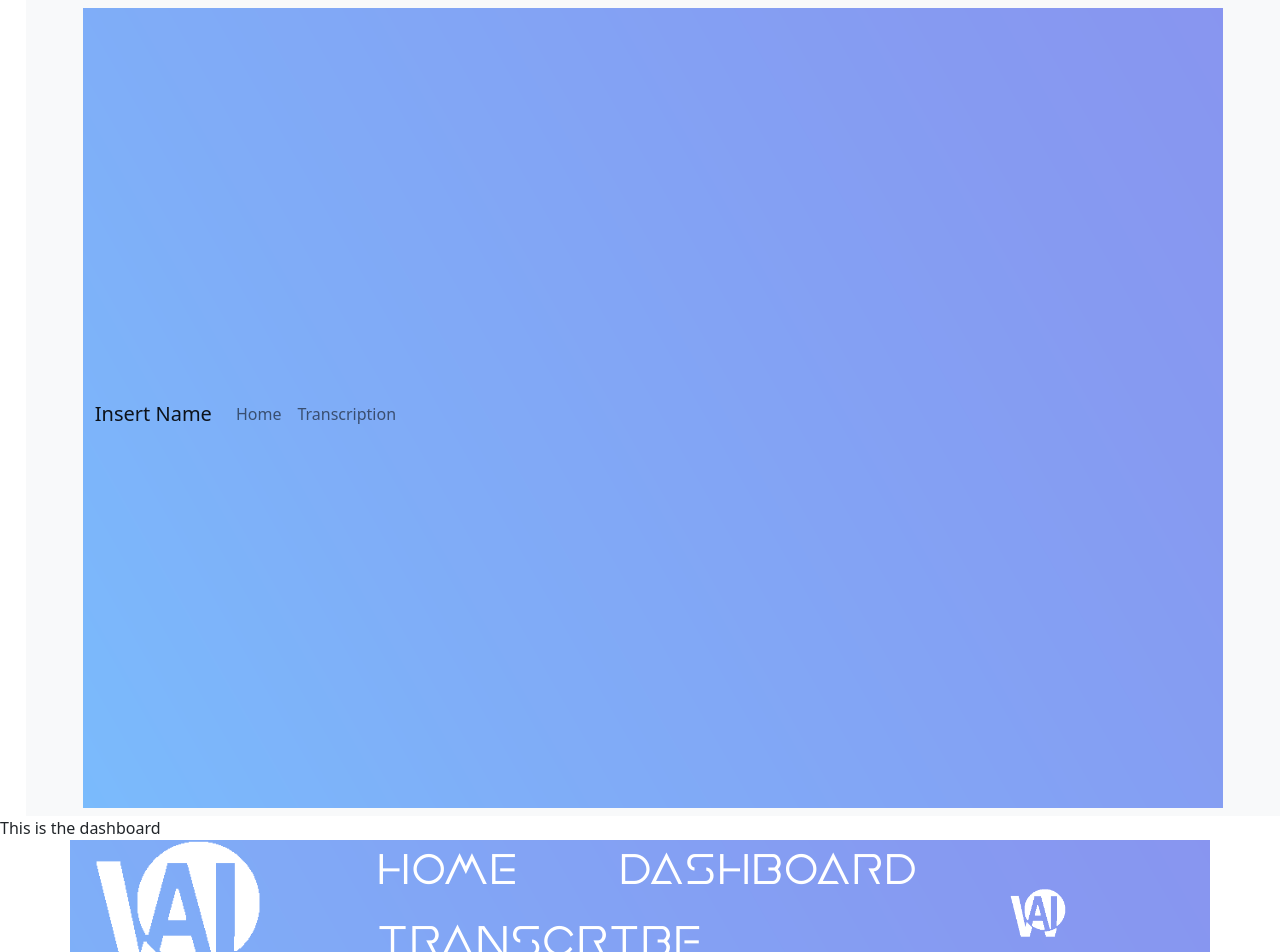
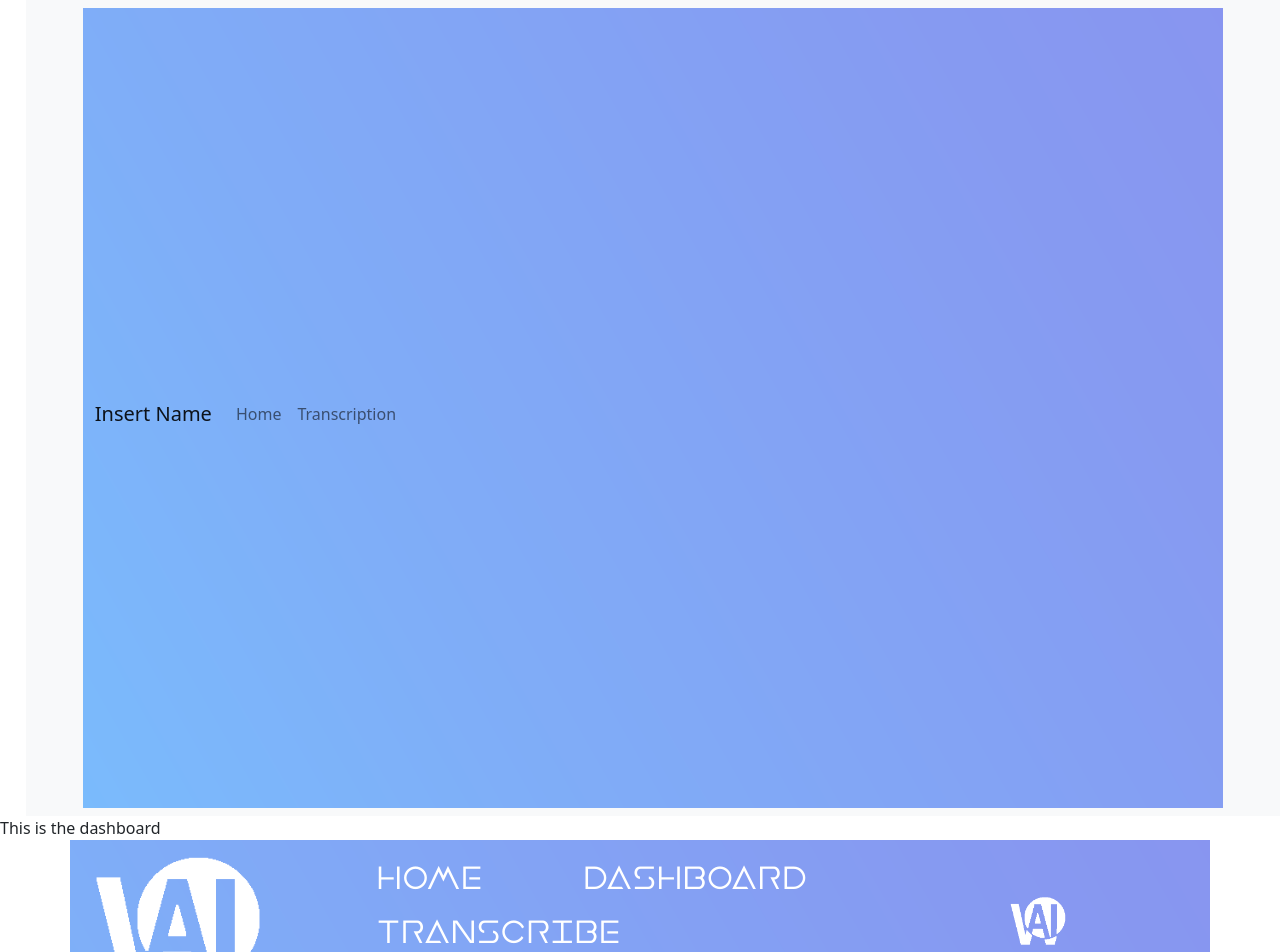
Before and after one commit to sukhmansra64/deltaHacks8, a React (Create React App) app in the folder client/: page / in a window 1280 px wide. Shown: the top 952 px of the page. Built offline with nearby package versions, Linux system fonts and the light colour scheme.

Commit message:
nav bar update
small adjustments to nav bar

```diff
--- a/client/public/style.css
+++ b/client/public/style.css
@@ -34,6 +34,7 @@ body {
 }
 
 .logo {
+    margin-top: 1rem;
     width: 12rem;
 }
 
@@ -68,7 +69,7 @@ nav ul li {
 nav ul li a {
     font-family: earthorbiter;
     text-decoration: none;
-    font-size: 3rem;
+    font-size: 225%;
     color: white;
 }
 
@@ -142,8 +143,9 @@ input[type='file'] {
 }
 
 .media {
-    height: 60%;
+    height: 30vw;
+    width: 30vw;
     position: absolute;
     bottom: 13%;
-    right: 12%;
+    right: 10%;
 }
```
